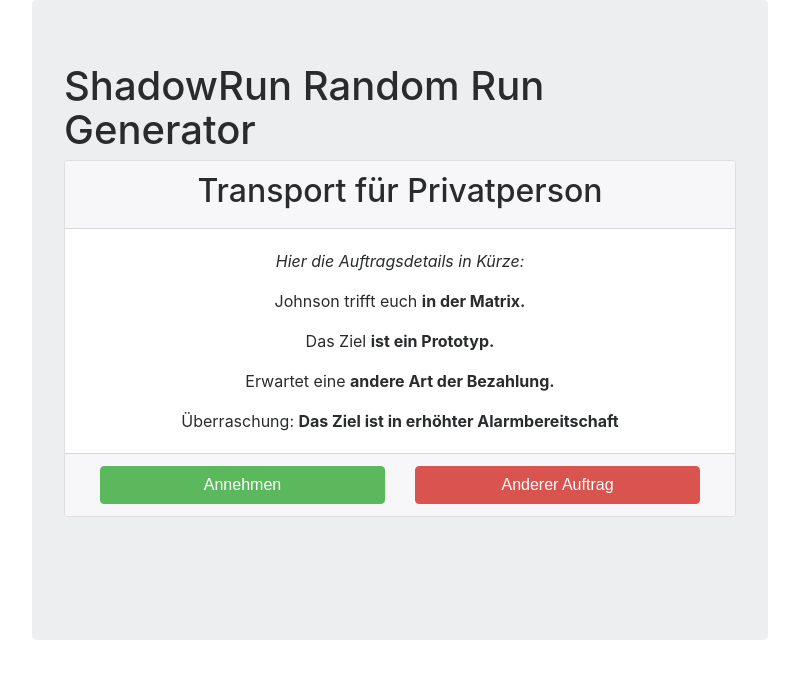
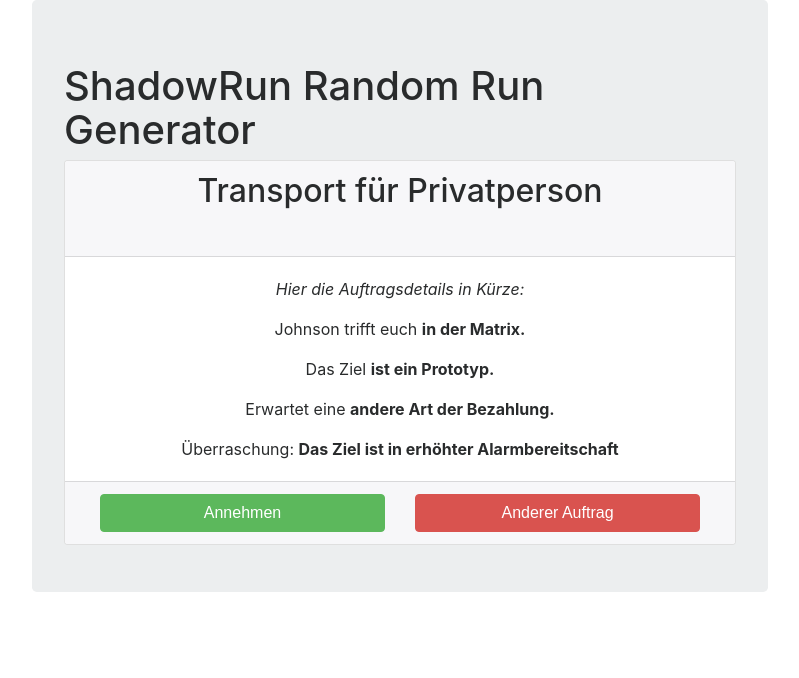
Before and after one commit to DeastinY/s3rg, a plain HTML site: page index.html in a window 1280 px wide. Shown: the whole page, without its empty margins (240-1039 px from the left). Drawn offline with nearby package versions, Linux system fonts and the light colour scheme; a script that the page names is missing.

Commit message:
fixed layout

```diff
--- a/index.html
+++ b/index.html
@@ -16,10 +16,10 @@
 </head>
 
 <body>
-  <div class="jumbotron" style="height:40em;max-width:46em; margin:auto">
+  <div class="jumbotron" style="height:37em;max-width:46em; margin:auto">
     <h1>ShadowRun Random Run Generator</h1>
     <div class="card text-center" id="card">
-      <div class="card-header">
+      <div class="card-header" style="height:6em;">
         <h2 id="header">Auftrag:</h2>
       </div>
       <div class="card-block">
```
